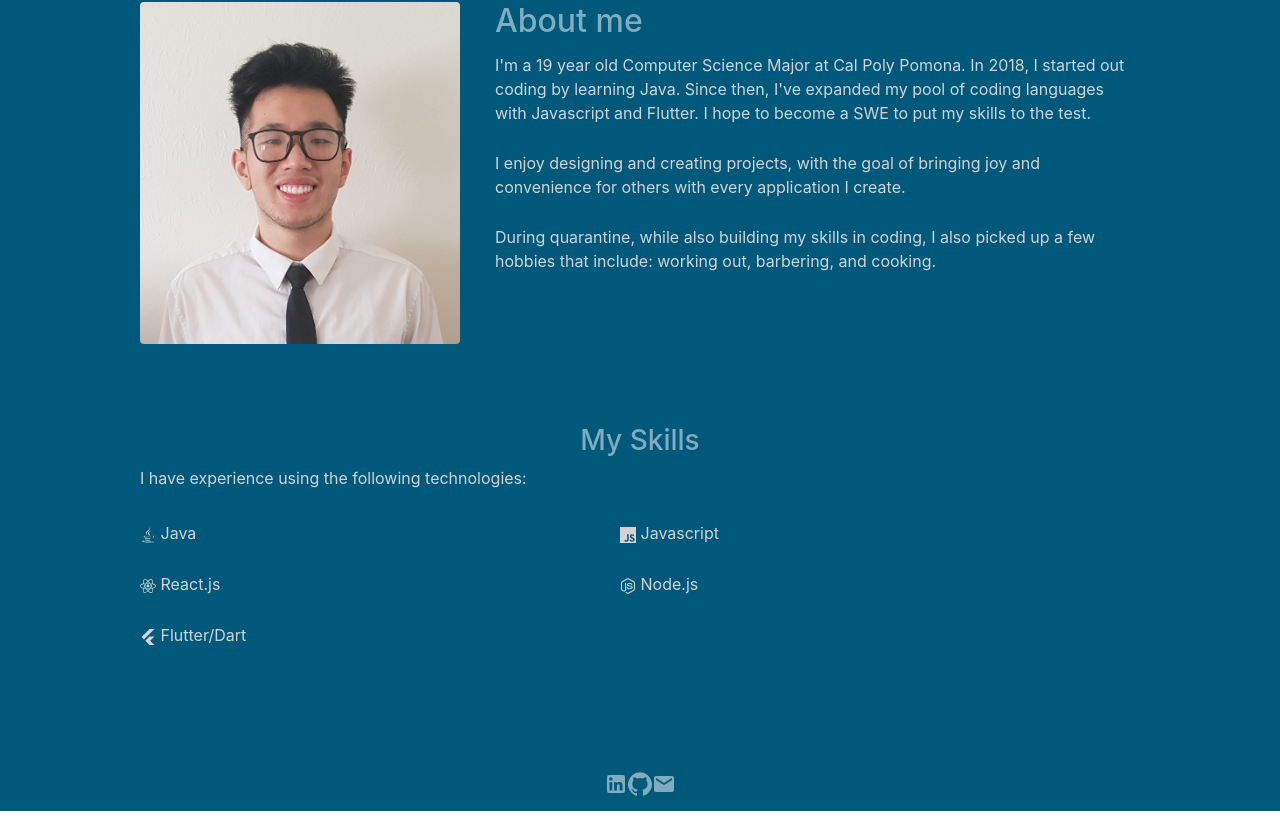
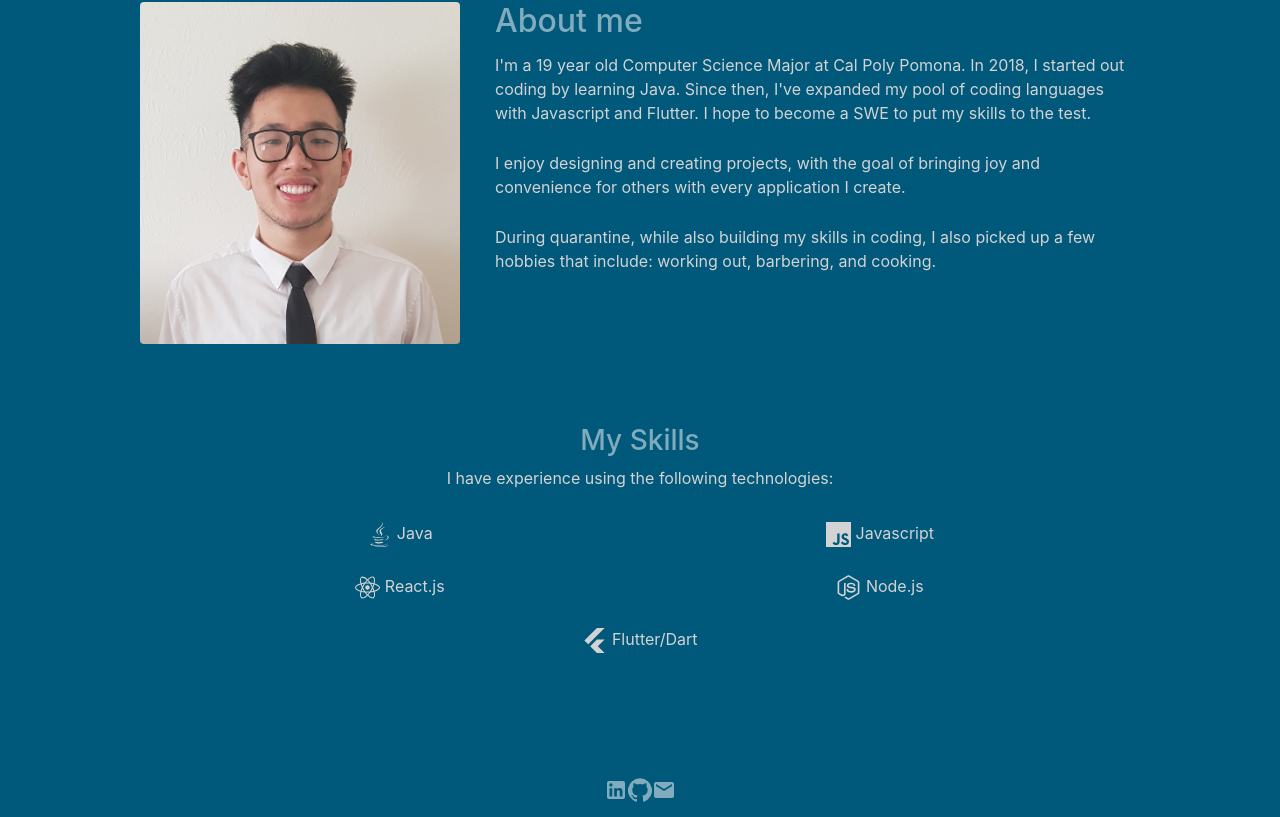
Before and after one commit to alfredzhuang/portfolio, a React (Create React App) app: page / in a window 1280 px wide. Shown: the part 848-1665 px from the top of the page. Built offline with nearby package versions, Linux system fonts and the light colour scheme.

Commit message:
changed skills layout and added padding to projects heading

```diff
--- a/src/App.js
+++ b/src/App.js
@@ -3,7 +3,6 @@ import { BrowserRouter as Router, Route, Link } from 'react-router-dom';
 import Container from 'react-bootstrap/Container';
 import Navbar from 'react-bootstrap/Navbar';
 import Nav from 'react-bootstrap/Nav';
-import Form from 'react-bootstrap/Form';
 import Button from 'react-bootstrap/Button';
 import './App.css';
 
--- a/src/components/Footer.css
+++ b/src/components/Footer.css
@@ -1,6 +1,6 @@
 .container {
+    padding: 15px;
     text-align: center;
-    padding: 15px;
 }
 
 .footer {
@@ -9,7 +9,6 @@
 
 .icon {
     color: #80ACBD;
-
 }
 
 .icon:hover {
--- a/src/pages/HomePage.css
+++ b/src/pages/HomePage.css
@@ -35,7 +35,7 @@
     max-width: 1000px;
 }
 
-.skills-container h3 {
+.skills-container {
     text-align: center;
 }
 
@@ -51,3 +51,7 @@ ul.skills li {
     vertical-align: top;
     width: 48%
 }
+
+.skills-icon {
+    font-size: 25px;
+}
--- a/src/pages/HomePage.js
+++ b/src/pages/HomePage.js
@@ -26,11 +26,11 @@ function HomePage(props) {
                 <h3>{props.skills.subTitle1}</h3>
                 <p>{props.skills.subText1}</p>
                 <ul class="skills">
-                    <li><FaJava/> {props.skills.java}</li>
-                    <li><SiJavascript/> {props.skills.javascript}</li>
-                    <li><FaReact/> {props.skills.react}</li>
-                    <li><FaNodeJs/> {props.skills.node}</li>
-                    <li><SiFlutter/> {props.skills.flutter}</li>
+                    <li><FaJava className="skills-icon"/> {props.skills.java}</li>
+                    <li><SiJavascript className="skills-icon"/> {props.skills.javascript}</li>
+                    <li><FaReact className="skills-icon"/> {props.skills.react}</li>
+                    <li><FaNodeJs className="skills-icon"/> {props.skills.node}</li>
+                    <li><SiFlutter className="skills-icon"/> {props.skills.flutter}</li>
                 </ul>
              </div>
         </div>
--- a/src/pages/ProjectsPage.css
+++ b/src/pages/ProjectsPage.css
@@ -1,5 +1,6 @@
 .projects {
     background-color: #00587a;
+    padding-top: 40px;
 }
 
 .heading {
```
